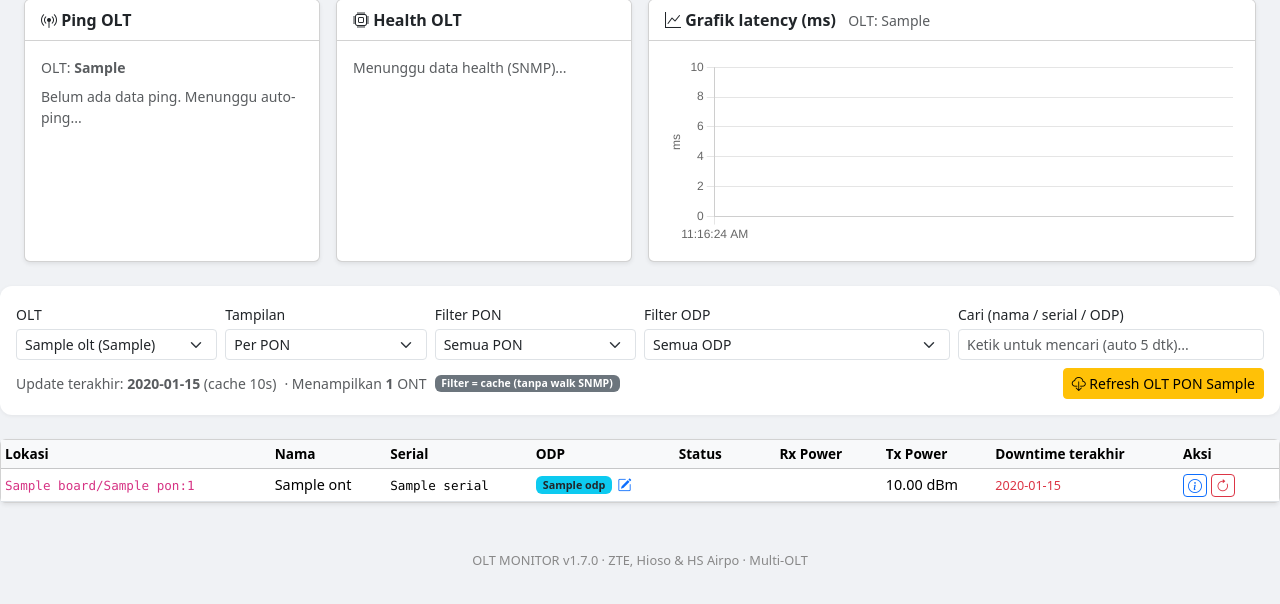
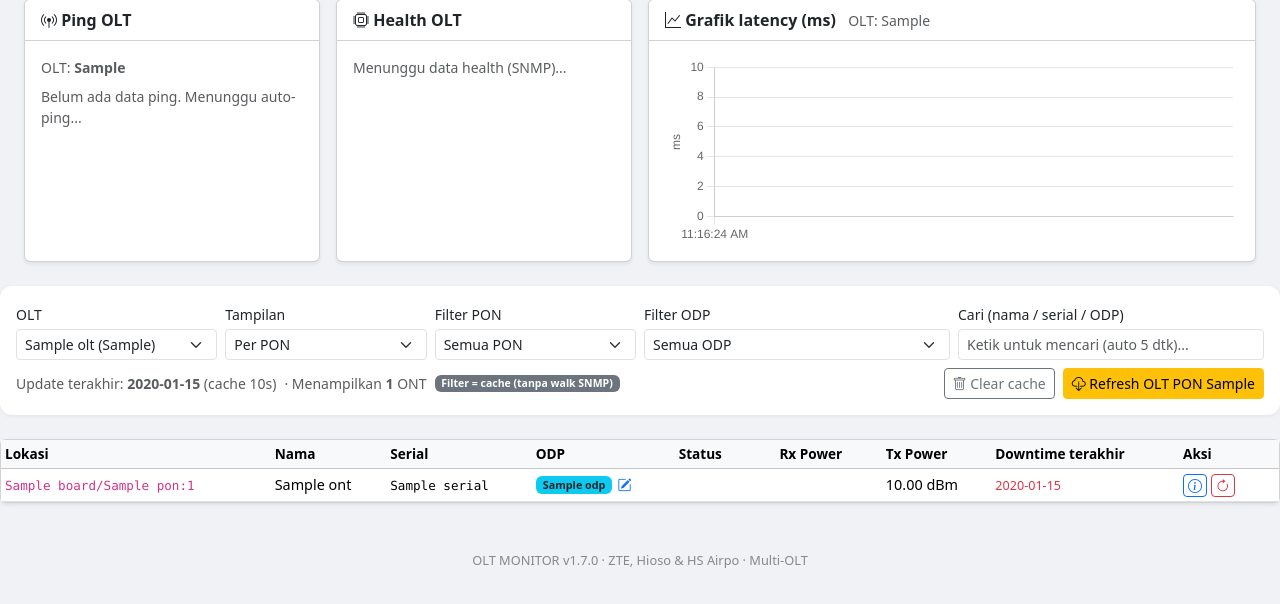
Before and after one commit to agasthanet/olt-monitor, a Flask app: template templates/index.html in a window 1280 px wide. Shown: the part 196-800 px from the top of the page. Run offline with Flask 3, Linux system fonts and the light colour scheme; the template is opened without the code that fills it: most values are stand-ins (such as "Sample title", 1, 10 or a date in 2020).

Commit message:
Update index.html

```diff
--- a/templates/index.html
+++ b/templates/index.html
@@ -201,8 +201,13 @@
     </span>
     <span>&middot; Menampilkan <strong>{{ onts|length }}</strong> ONT</span>
     <span class="badge bg-secondary">Filter = cache (tanpa walk SNMP)</span>
+    <a href="{{ url_for('clear_cache', olt=filter_olt or '') }}"
+       class="btn btn-sm btn-outline-secondary ms-auto"
+       onclick="return confirm('Hapus cache OLT yang sedang dipilih saja? Setelah itu klik Refresh OLT.');">
+      <i class="bi bi-trash"></i> Clear cache
+    </a>
     <a href="{{ url_for('refresh', olt=filter_olt or '', view=view, pon=filter_pon or '', odp=filter_odp or '', q=search or '') }}"
-       class="btn btn-sm btn-warning ms-auto"
+       class="btn btn-sm btn-warning"
        onclick="this.innerHTML='Refreshing...';">
       <i class="bi bi-cloud-download"></i> Refresh OLT{% if filter_pon %} PON {{ filter_pon }}{% endif %}
     </a>
```
